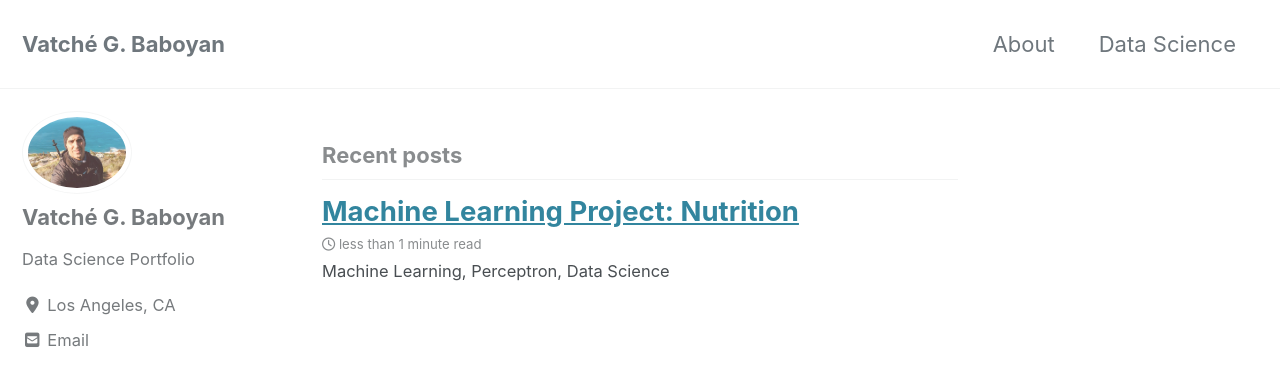
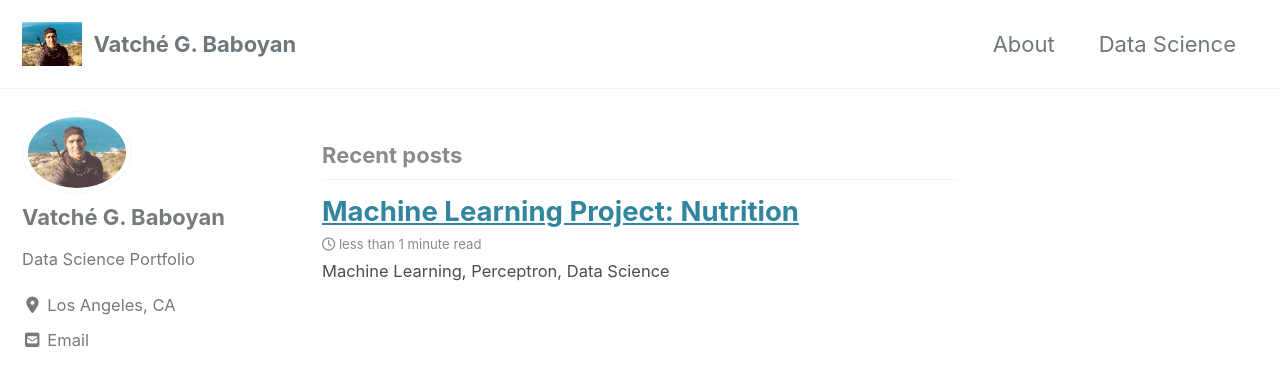
Before and after one commit to vbaboyan/vbaboyan.github.io, a Jekyll site: the page built from index.html, in a window 1280 px wide and 900 px high. Shown: the top 386 px of the window. Built offline with Jekyll 4.4.1, drawn with Linux system fonts in a browser that asks for light colours; cached includes are drawn as plain includes; nearby versions of some CDN libraries; the list of posts is cut into pages by our own code.

Commit message:
website edits

```diff
--- a/_config.yml
+++ b/_config.yml
@@ -25,7 +25,7 @@
 baseurl                  : # the subpath of your site, e.g. "/blog"
 repository               : vbaboyan/vbaboyan # GitHub username/repo-name e.g. "mmistakes/minimal-mistakes"
 teaser                   : # path of fallback teaser image, e.g. "/assets/images/500x300.png"
-logo                     : # path of logo image to display in the masthead, e.g. "/assets/images/88x88.png"
+logo                     : "/assets/images/Avatar.png" # path of logo image to display in the masthead, e.g. "/assets/images/88x88.png"
 masthead_title           : # overrides the website title displayed in the masthead, use " " for no title
 # breadcrumbs            : false # true, false (default)
 words_per_minute         : 200
```
